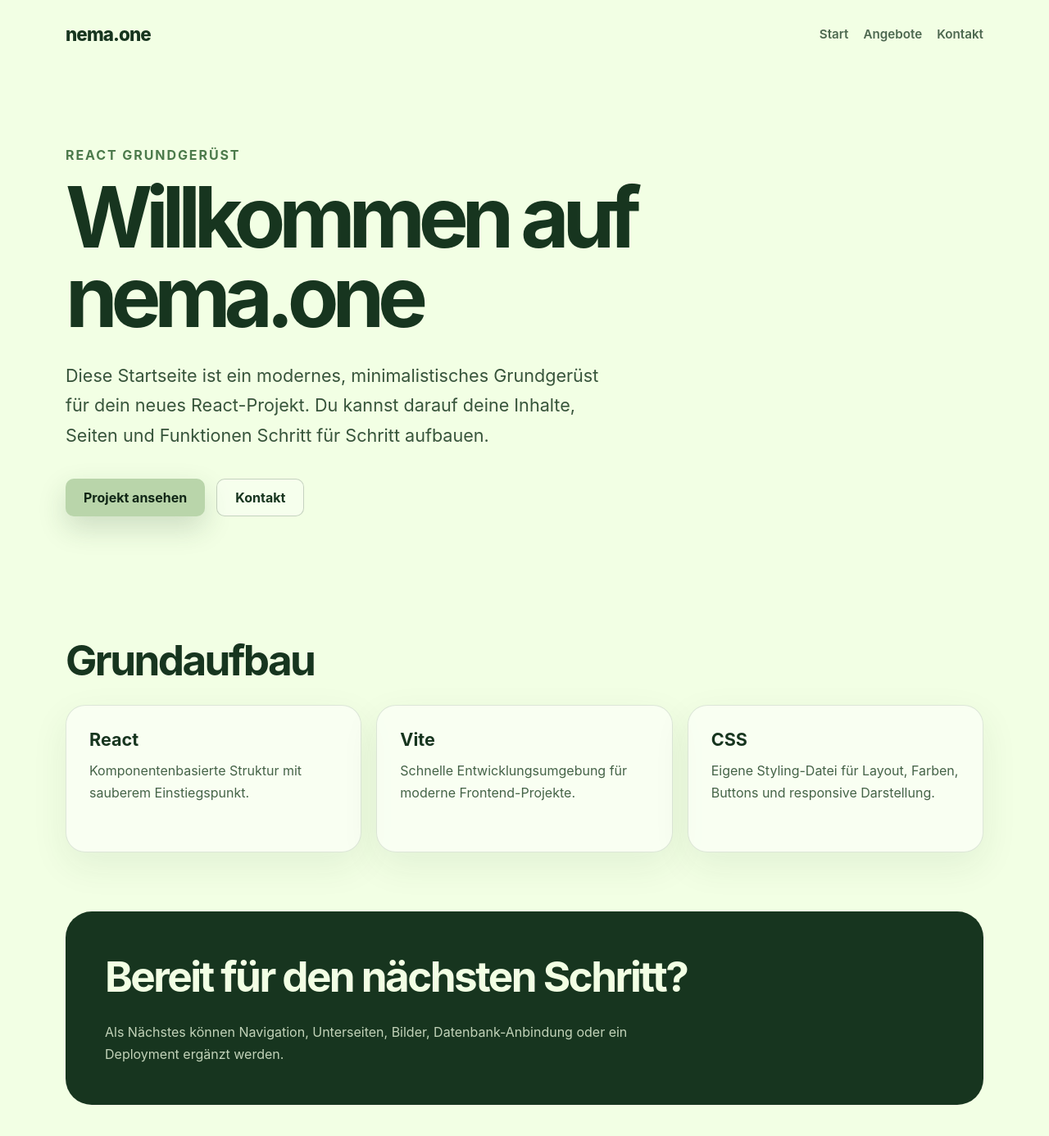
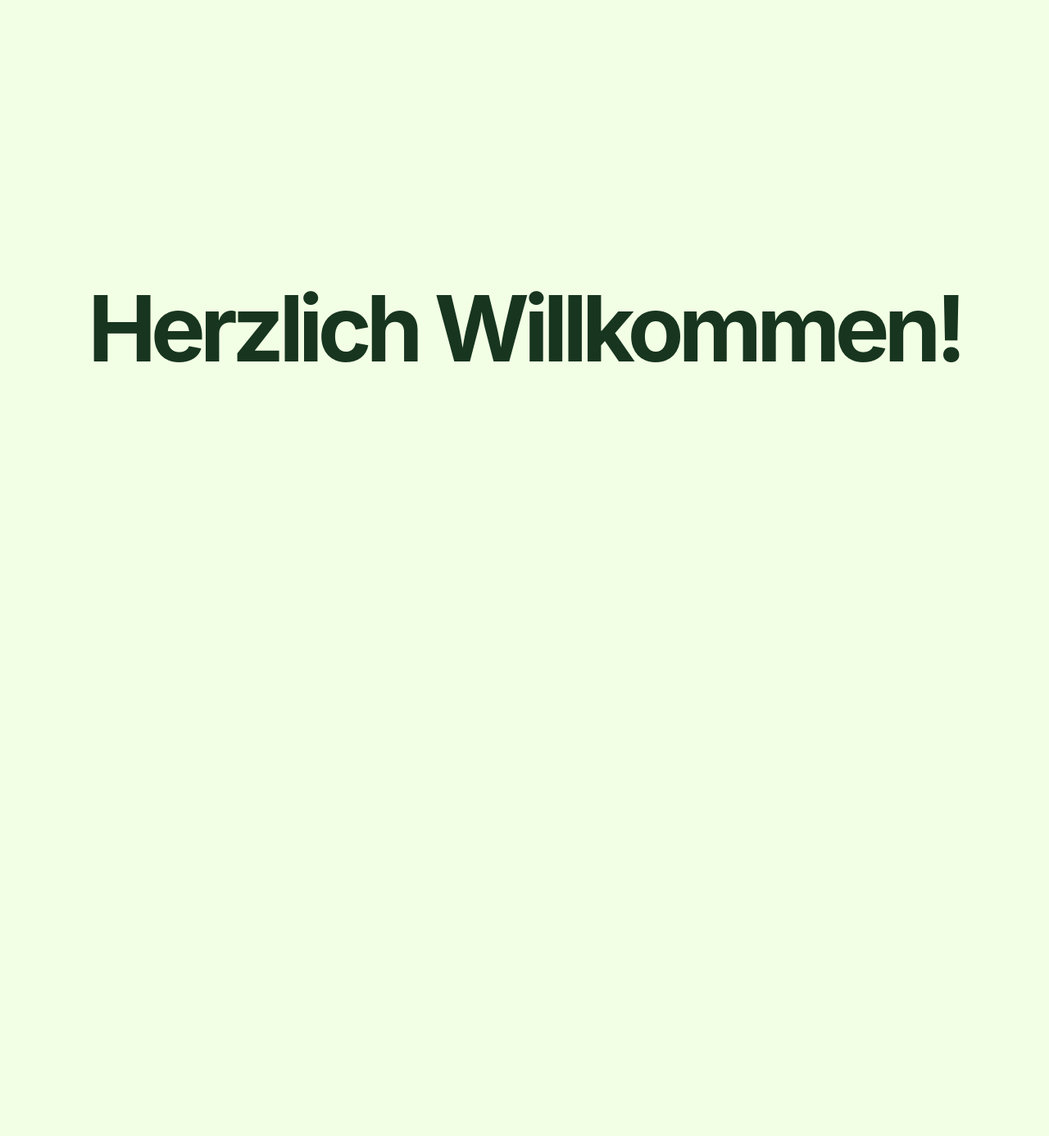
Before and after one commit to Moonshone/nema.one, a React (Vite) app: page / in a window 1280 px wide. Shown: the top 1386 px of the page at 82% size. After the commit the page ends 800 px from the top, so only its background shows below. Built offline with nearby package versions, Linux system fonts and the light colour scheme.

Commit message:
Create simple home page

```diff
--- a/src/App.jsx
+++ b/src/App.jsx
@@ -1,63 +1,7 @@
 function App() {
   return (
-    <main className="page">
-      <nav className="navbar">
-        <a className="logo" href="/">
-          nema.one
-        </a>
-
-        <div className="navLinks" aria-label="Hauptnavigation">
-          <a href="#start">Start</a>
-          <a href="#angebote">Angebote</a>
-          <a href="#kontakt">Kontakt</a>
-        </div>
-      </nav>
-
-      <section id="start" className="hero">
-        <p className="eyebrow">React Grundgerüst</p>
-        <h1>Willkommen auf nema.one</h1>
-        <p className="heroText">
-          Diese Startseite ist ein modernes, minimalistisches Grundgerüst für dein neues React-Projekt.
-          Du kannst darauf deine Inhalte, Seiten und Funktionen Schritt für Schritt aufbauen.
-        </p>
-
-        <div className="actions">
-          <a className="button primary" href="#angebote">
-            Projekt ansehen
-          </a>
-          <a className="button secondary" href="#kontakt">
-            Kontakt
-          </a>
-        </div>
-      </section>
-
-      <section id="angebote" className="cardsSection">
-        <h2>Grundaufbau</h2>
-
-        <div className="cards">
-          <article className="card">
-            <h3>React</h3>
-            <p>Komponentenbasierte Struktur mit sauberem Einstiegspunkt.</p>
-          </article>
-
-          <article className="card">
-            <h3>Vite</h3>
-            <p>Schnelle Entwicklungsumgebung für moderne Frontend-Projekte.</p>
-          </article>
-
-          <article className="card">
-            <h3>CSS</h3>
-            <p>Eigene Styling-Datei für Layout, Farben, Buttons und responsive Darstellung.</p>
-          </article>
-        </div>
-      </section>
-
-      <section id="kontakt" className="contactSection">
-        <h2>Bereit für den nächsten Schritt?</h2>
-        <p>
-          Als Nächstes können Navigation, Unterseiten, Bilder, Datenbank-Anbindung oder ein Deployment ergänzt werden.
-        </p>
-      </section>
+    <main className="homePage">
+      <h1>Herzlich Willkommen!</h1>
     </main>
   )
 }
--- a/src/styles.css
+++ b/src/styles.css
@@ -10,195 +10,23 @@
   box-sizing: border-box;
 }
 
-html {
-  scroll-behavior: smooth;
-}
-
 body {
   margin: 0;
   min-width: 320px;
   min-height: 100vh;
 }
 
-a {
-  color: inherit;
-  text-decoration: none;
-}
-
-.page {
-  width: min(1120px, calc(100% - 32px));
-  margin: 0 auto;
-}
-
-.navbar {
-  display: flex;
-  justify-content: space-between;
-  align-items: center;
-  gap: 24px;
-  padding: 28px 0;
-}
-
-.logo {
-  font-size: 1.4rem;
-  font-weight: 800;
-  letter-spacing: -0.04em;
-}
-
-.navLinks {
-  display: flex;
-  gap: 18px;
-  font-size: 0.95rem;
-  font-weight: 600;
-}
-
-.navLinks a {
-  opacity: 0.75;
-  transition: opacity 180ms ease;
-}
-
-.navLinks a:hover {
-  opacity: 1;
-}
-
-.hero {
+.homePage {
   display: grid;
-  place-items: start;
-  min-height: 68vh;
-  padding: 96px 0 72px;
-}
-
-.eyebrow {
-  margin: 0 0 18px;
-  color: #4c7a4b;
-  font-weight: 700;
-  text-transform: uppercase;
-  letter-spacing: 0.12em;
+  min-height: 100vh;
+  place-items: center;
+  padding: 24px;
+  text-align: center;
 }
 
 h1 {
-  max-width: 820px;
   margin: 0;
-  font-size: clamp(3rem, 8vw, 6.4rem);
-  line-height: 0.95;
-  letter-spacing: -0.08em;
+  font-size: clamp(3rem, 10vw, 7rem);
+  line-height: 1;
+  letter-spacing: -0.06em;
 }
-
-.heroText {
-  max-width: 680px;
-  margin: 28px 0 0;
-  font-size: clamp(1.1rem, 2vw, 1.35rem);
-  line-height: 1.7;
-  color: #37543b;
-}
-
-.actions {
-  display: flex;
-  flex-wrap: wrap;
-  gap: 14px;
-  margin-top: 34px;
-}
-
-.button {
-  display: inline-flex;
-  align-items: center;
-  justify-content: center;
-  min-height: 46px;
-  padding: 0 22px;
-  border-radius: 10px;
-  font-weight: 700;
-  transition: transform 180ms ease, box-shadow 180ms ease, background 180ms ease;
-}
-
-.button:hover {
-  transform: translateY(-2px);
-}
-
-.primary {
-  color: #102616;
-  background: #b9d5aa;
-  box-shadow: 0 14px 34px rgba(37, 68, 42, 0.18);
-}
-
-.primary:hover {
-  background: #a9ca97;
-}
-
-.secondary {
-  border: 1px solid rgba(23, 53, 31, 0.22);
-  color: #17351f;
-  background: rgba(255, 255, 255, 0.35);
-}
-
-.cardsSection,
-.contactSection {
-  padding: 72px 0;
-}
-
-h2 {
-  margin: 0 0 24px;
-  font-size: clamp(2rem, 4vw, 3.2rem);
-  letter-spacing: -0.05em;
-}
-
-.cards {
-  display: grid;
-  grid-template-columns: repeat(3, 1fr);
-  gap: 18px;
-}
-
-.card {
-  min-height: 180px;
-  padding: 28px;
-  border: 1px solid rgba(23, 53, 31, 0.12);
-  border-radius: 24px;
-  background: rgba(255, 255, 255, 0.52);
-  box-shadow: 0 16px 45px rgba(38, 71, 41, 0.08);
-}
-
-.card h3 {
-  margin: 0 0 12px;
-  font-size: 1.35rem;
-}
-
-.card p,
-.contactSection p {
-  margin: 0;
-  color: #456348;
-  line-height: 1.7;
-}
-
-.contactSection {
-  margin-bottom: 60px;
-  padding: 48px;
-  border-radius: 32px;
-  background: #17351f;
-  color: #f2ffe4;
-}
-
-.contactSection p {
-  max-width: 700px;
-  color: rgba(242, 255, 228, 0.78);
-}
-
-@media (max-width: 760px) {
-  .navbar {
-    align-items: flex-start;
-    flex-direction: column;
-  }
-
-  .navLinks {
-    flex-wrap: wrap;
-  }
-
-  .hero {
-    padding-top: 64px;
-  }
-
-  .cards {
-    grid-template-columns: 1fr;
-  }
-
-  .contactSection {
-    padding: 32px;
-  }
-}
```
